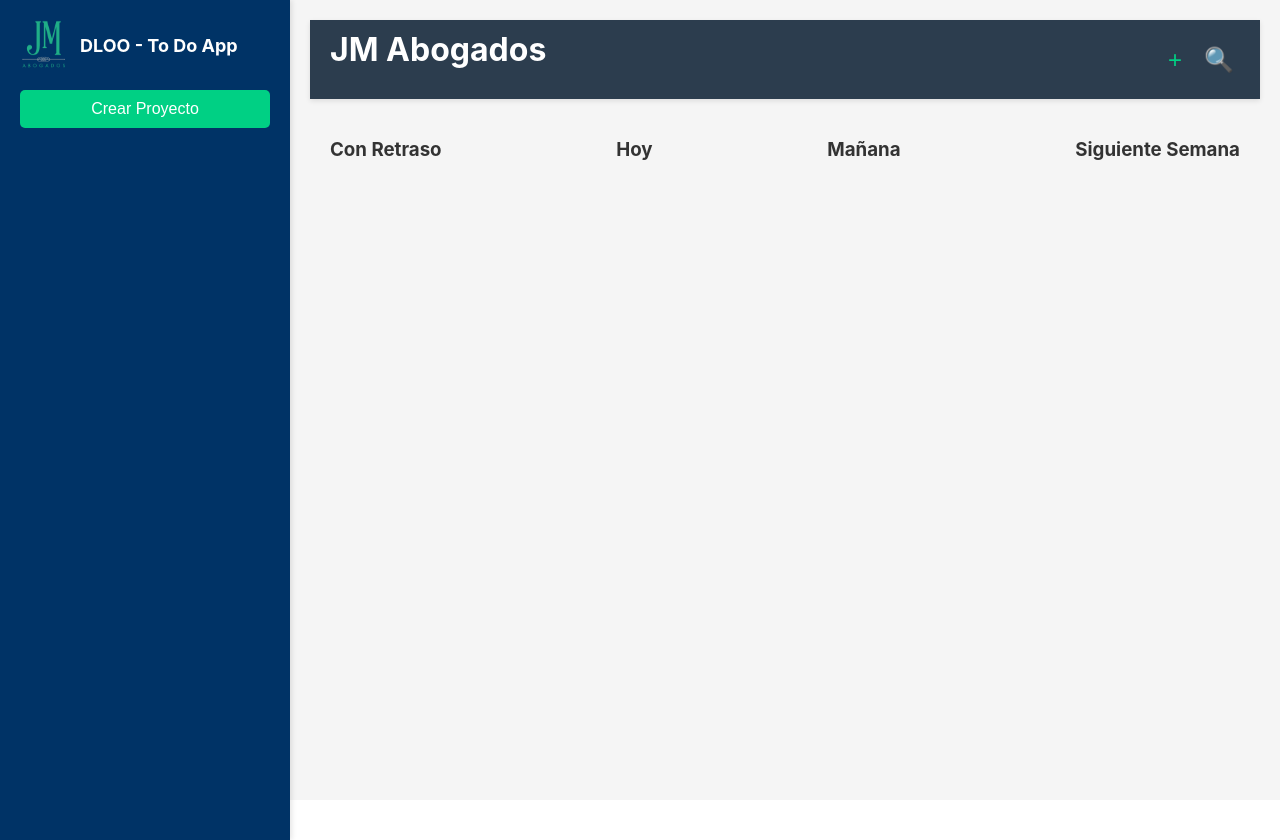
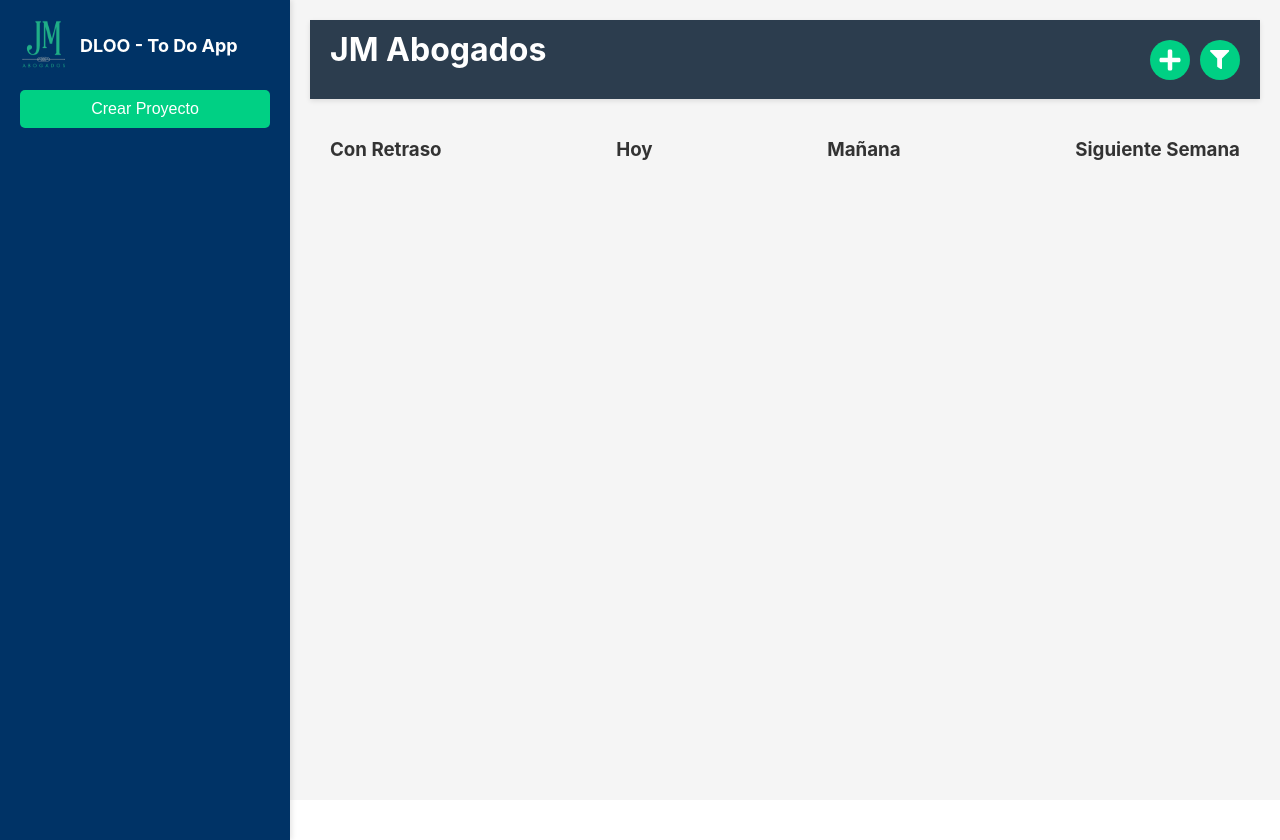
Before and after one commit to UP210409/DLOOToDoList, a React (Create React App) app in the folder frontend/: page / in a window 1280 px wide. Built offline with nearby package versions, Linux system fonts and the light colour scheme.

Commit message:
Arreglo de Nav y Sidebar

```diff
--- a/frontend/package.json
+++ b/frontend/package.json
@@ -13,6 +13,7 @@
     "react": "^18.3.1",
     "react-datepicker": "^7.3.0",
     "react-dom": "^18.3.1",
+    "react-icons": "^5.2.1",
     "react-scripts": "5.0.1",
     "web-vitals": "^2.1.4"
   },
--- a/frontend/src/components/Nav/Nav.css
+++ b/frontend/src/components/Nav/Nav.css
@@ -1,12 +1,10 @@
-/* src/components/Nav/Nav.css */
-
 .nav {
   display: flex;
   justify-content: space-between;
   align-items: center;
-  background-color: #2c3d4e; /* Azul de la empresa */
+  background-color: #2c3d4e; /* Color de fondo del Nav */
+  padding: 10px 20px;
   color: white;
-  padding: 10px 20px;
   box-shadow: 0 2px 5px rgba(0, 0, 0, 0.1);
 }
 
@@ -21,14 +19,29 @@
 
 .add-task,
 .filter-task {
-  background: none;
+  background-color: #00d084; /* Color del botón */
   border: none;
+  border-radius: 50%; /* Hace el botón redondo */
+  width: 40px; /* Ajusta el tamaño según sea necesario */
+  height: 40px; /* Ajusta el tamaño según sea necesario */
+  display: flex;
+  justify-content: center;
+  align-items: center;
   font-size: 1.5rem;
   cursor: pointer;
-  color: #00d084; /* Color de los detalles */
+  color: white;
+  transition: background-color 0.3s;
 }
 
 .add-task:hover,
 .filter-task:hover {
-  color: #00b574; /* Color de los detalles en hover */
+  background-color: #00b570; /* Color de hover para el botón */
 }
+
+.add-task {
+  font-size: 1.5rem; /* Tamaño del ícono del botón + */
+}
+
+.filter-task {
+  font-size: 1.2rem; /* Tamaño del ícono del botón filtro */
+}
--- a/frontend/src/components/Nav/Nav.js
+++ b/frontend/src/components/Nav/Nav.js
@@ -1,7 +1,7 @@
 // src/components/Nav/Nav.js
-
 import React from 'react';
 import './Nav.css';
+import { FaPlus, FaFilter } from 'react-icons/fa'; // Importa los íconos necesarios
 
 function Nav({ onAddTask, onFilterTasks }) {
   return (
@@ -10,8 +10,12 @@ function Nav({ onAddTask, onFilterTasks }) {
         <h1>JM Abogados</h1>
       </div>
       <div className="controls">
-        <button className="add-task" onClick={onAddTask}>+</button>
-        <button className="filter-task" onClick={onFilterTasks}>🔍</button>
+        <button className="add-task" onClick={onAddTask}>
+          <FaPlus />
+        </button>
+        <button className="filter-task" onClick={onFilterTasks}>
+          <FaFilter />
+        </button>
       </div>
     </div>
   );
--- a/frontend/src/components/Sidebar/Sidebar.css
+++ b/frontend/src/components/Sidebar/Sidebar.css
@@ -6,6 +6,7 @@
     flex-direction: column;
     height: 100vh;
     width: 250px; /* Ajusta según sea necesario */
+    box-shadow: 2px 0 5px rgba(0, 0, 0, 0.1);
   }
 
   .logo {
```
Also changed, not shown: 1 other file (tests, documents, lock files or other folders).
